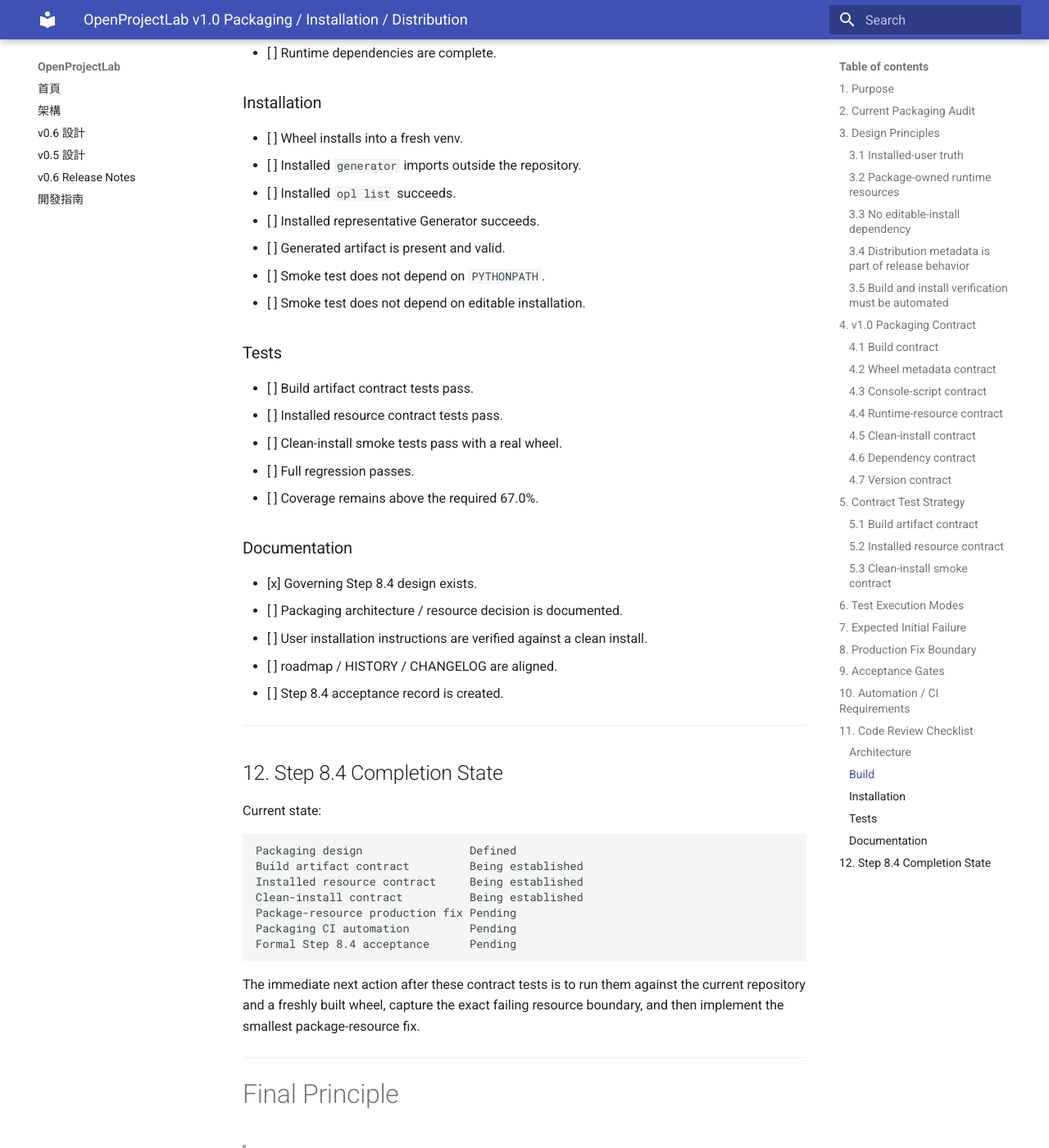
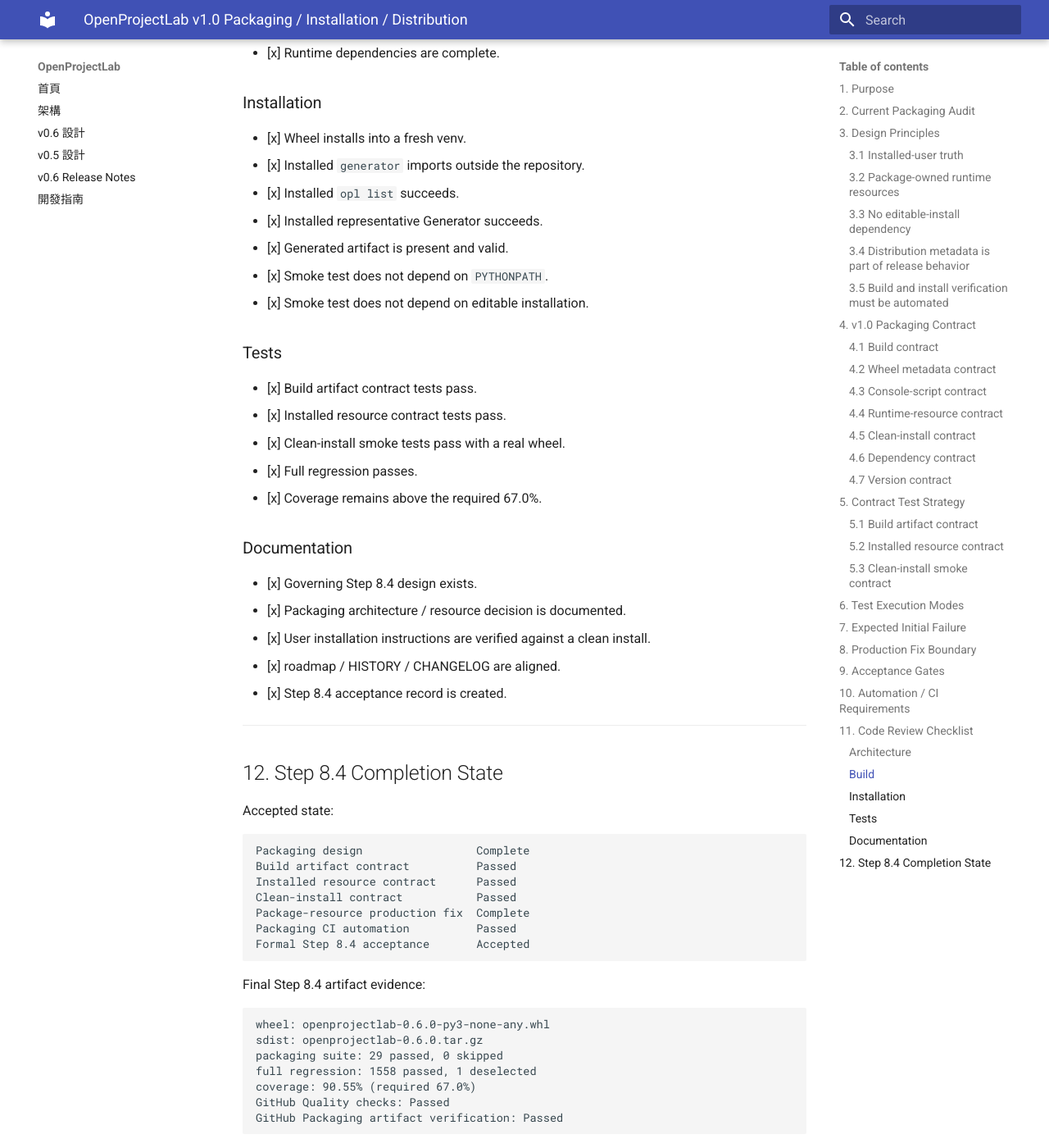
Before and after one commit to khwang1964/OpenProjectLab, an MkDocs documentation site: the page built from docs/releases/v1.0-packaging-installation.md, in a window 1280 px wide and 1400 px high, scrolled down 9519 px. Shown: the whole window at 82% size. Built offline with MkDocs 1.6.1 and Material for MkDocs 9.7.7, drawn with Linux system fonts in a browser that asks for light colours; some of the changed text lies outside the part shown.

Commit message:
ci: verify v1.0 packaging artifacts (#109)
* ci: verify v1.0 packaging artifacts

* ci: install coverage plugin for packaging tests

* ci: install runtime dependencies for packaging tests

* docs: close v1.0 packaging acceptance

````diff
--- a/docs/releases/v1.0-packaging-installation.md
+++ b/docs/releases/v1.0-packaging-installation.md
@@ -1,6 +1,6 @@
 # OpenProjectLab v1.0 Packaging / Installation / Distribution
 
-> **Status:** Design / Contract Definition
+> **Status:** Accepted
 > **Milestone:** 8 — v1.0 Stabilization & Release Readiness
 > **Step:** 8.4 — Packaging / Installation / Distribution
 > **Target Release:** OpenProjectLab v1.0.0
@@ -425,68 +425,79 @@
 
 ### Architecture
 
-- [ ] Runtime templates are package-owned.
-- [ ] Installed resource lookup does not require repository root.
-- [ ] No second Generator lifecycle is introduced.
-- [ ] Frozen v1.0 public contracts remain unchanged unless a release blocker
+- [x] Runtime templates are package-owned.
+- [x] Installed resource lookup does not require repository root.
+- [x] No second Generator lifecycle is introduced.
+- [x] Frozen v1.0 public contracts remain unchanged unless a release blocker
       requires an explicitly reviewed correction.
 
 ### Build
 
-- [ ] Wheel builds successfully.
-- [ ] sdist builds successfully.
-- [ ] `twine check` passes.
-- [ ] Wheel contains the `generator` package.
-- [ ] Wheel contains required runtime resources.
-- [ ] Wheel excludes unintended repository-only trees.
-- [ ] Console entry point is present.
-- [ ] Runtime dependencies are complete.
+- [x] Wheel builds successfully.
+- [x] sdist builds successfully.
+- [x] `twine check` passes.
+- [x] Wheel contains the `generator` package.
+- [x] Wheel contains required runtime resources.
+- [x] Wheel excludes unintended repository-only trees.
+- [x] Console entry point is present.
+- [x] Runtime dependencies are complete.
 
 ### Installation
 
-- [ ] Wheel installs into a fresh venv.
-- [ ] Installed `generator` imports outside the repository.
-- [ ] Installed `opl list` succeeds.
-- [ ] Installed representative Generator succeeds.
-- [ ] Generated artifact is present and valid.
-- [ ] Smoke test does not depend on `PYTHONPATH`.
-- [ ] Smoke test does not depend on editable installation.
+- [x] Wheel installs into a fresh venv.
+- [x] Installed `generator` imports outside the repository.
+- [x] Installed `opl list` succeeds.
+- [x] Installed representative Generator succeeds.
+- [x] Generated artifact is present and valid.
+- [x] Smoke test does not depend on `PYTHONPATH`.
+- [x] Smoke test does not depend on editable installation.
 
 ### Tests
 
-- [ ] Build artifact contract tests pass.
-- [ ] Installed resource contract tests pass.
-- [ ] Clean-install smoke tests pass with a real wheel.
-- [ ] Full regression passes.
-- [ ] Coverage remains above the required 67.0%.
+- [x] Build artifact contract tests pass.
+- [x] Installed resource contract tests pass.
+- [x] Clean-install smoke tests pass with a real wheel.
+- [x] Full regression passes.
+- [x] Coverage remains above the required 67.0%.
 
 ### Documentation
 
 - [x] Governing Step 8.4 design exists.
-- [ ] Packaging architecture / resource decision is documented.
-- [ ] User installation instructions are verified against a clean install.
-- [ ] roadmap / HISTORY / CHANGELOG are aligned.
-- [ ] Step 8.4 acceptance record is created.
+- [x] Packaging architecture / resource decision is documented.
+- [x] User installation instructions are verified against a clean install.
+- [x] roadmap / HISTORY / CHANGELOG are aligned.
+- [x] Step 8.4 acceptance record is created.
 
 ---
 
 ## 12. Step 8.4 Completion State
 
-Current state:
+Accepted state:
 
 ```text
-Packaging design                Defined
-Build artifact contract         Being established
-Installed resource contract     Being established
-Clean-install contract          Being established
-Package-resource production fix Pending
-Packaging CI automation         Pending
-Formal Step 8.4 acceptance      Pending
+Packaging design                 Complete
+Build artifact contract          Passed
+Installed resource contract      Passed
+Clean-install contract           Passed
+Package-resource production fix  Complete
+Packaging CI automation          Passed
+Formal Step 8.4 acceptance       Accepted
 ```
 
-The immediate next action after these contract tests is to run them against the
-current repository and a freshly built wheel, capture the exact failing
-resource boundary, and then implement the smallest package-resource fix.
+Final Step 8.4 artifact evidence:
+
+```text
+wheel: openprojectlab-0.6.0-py3-none-any.whl
+sdist: openprojectlab-0.6.0.tar.gz
+packaging suite: 29 passed, 0 skipped
+full regression: 1558 passed, 1 deselected
+coverage: 90.55% (required 67.0%)
+GitHub Quality checks: Passed
+GitHub Packaging artifact verification: Passed
+```
+
+Step 8.4 is complete. The next release-readiness activity is
+Step 8.5 — Documentation & Bilingual User Manuals.
 
 ---
 
````
Also changed, not shown: CHANGELOG.md (+19 -0 lines), docs/HISTORY.md (+6 -0 lines), docs/releases/v1.0-packaging-installation-acceptance.md (+13 -3 lines), docs/roadmap.md (+11 -1 lines), 1 other file.
